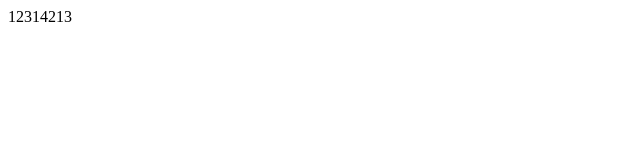
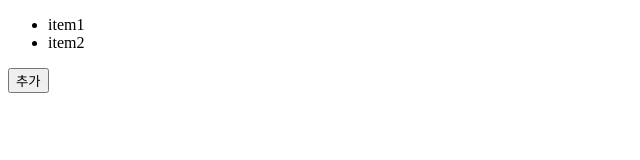
Before and after one commit to lodado/boilerplate, a website built with webpack: page frontend/ejs/index.ejs in a window 1280 px wide. Shown: the whole page, without its empty margins (0-640 px from the left). Built offline with nearby package versions, Linux system fonts and the light colour scheme.

Commit message:
[feature] 기본 component base 구현

```diff
--- a/backend/app.js
+++ b/backend/app.js
@@ -3,11 +3,9 @@ const express = require('express');
 const path = require('path');
 const cookieParser = require('cookie-parser');
 const logger = require('morgan');
-
 const indexRouter = require('./routes/index');
 
 //const session = require('express-session');
-
 const app = express();
 
 app.set('views', './bundle');
--- a/frontend/ejs/index.ejs
+++ b/frontend/ejs/index.ejs
@@ -8,6 +8,8 @@
   <body>
 
 
-    12314213
+    <div id="app"></div>
+
+
   </body>
 </html>
--- a/frontend/javascripts/app.js
+++ b/frontend/javascripts/app.js
@@ -1 +1,37 @@
-console.log('w');
+import Component from './component.js';
+
+
+class App extends Component{
+
+  setup(){
+
+    this.$state = {
+      items: ['item1', 'item2']
+    };
+
+  }
+
+  template(){
+
+    const { items } = this.$state;
+
+    return `
+    <ul>
+      ${items.map(item => `<li>${item}</li>`).join('')}
+    </ul>
+    <button>추가</button>
+    `
+
+  }
+
+  setEvent () {
+    this.$target.querySelector('button').addEventListener('click', () => {
+      const { items } = this.$state;
+      this.setState({ items: [ ...items, `item${items.length + 1}` ] });
+    });
+  }
+
+}
+
+
+new App(document.querySelector('#app'));
--- /dev/null
+++ b/frontend/javascripts/component.js
@@ -0,0 +1,30 @@
+export default class Component {
+  $target;
+  $state;
+
+  constructor($target){
+
+    this.$target = $target;
+    this.setup();
+    this.render();
+  }
+
+  setup(){}
+
+  template(){
+    return '';
+  }
+
+  render(){
+    this.$target.innerHTML = this.template();
+    this.setEvent();
+  }
+
+  setEvent(){}
+
+  setState(newState){
+    this.$state = {...this.$state, ...newState};
+    this.render();
+
+  }
+}
```
Also changed, not shown: README.md.
